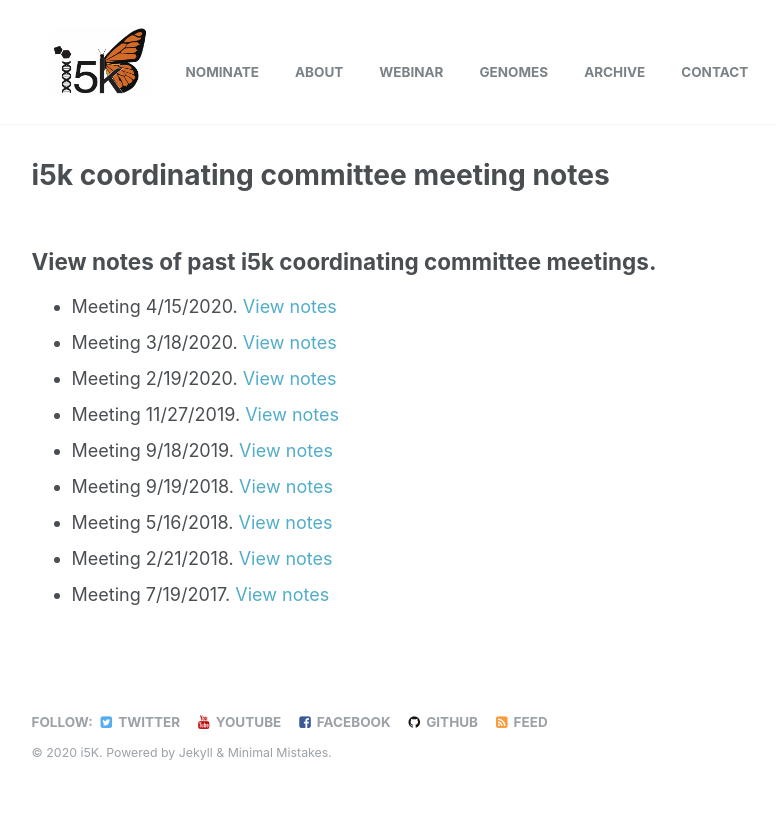
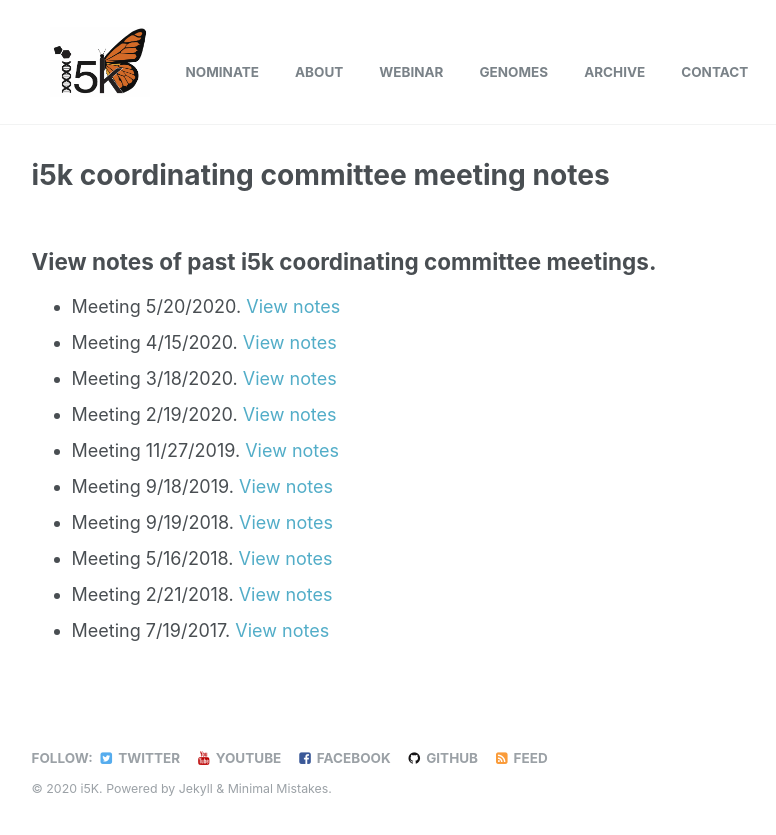
Before and after one commit to i5k/i5k.github.io, a Jekyll site: the page built from _pages/meeting-notes.md, in a window 1280 px wide. Shown: the top 835 px of the page, without its empty margins (250-1026 px from the left). Built offline with Jekyll 4.4.1, drawn with Linux system fonts in a browser that asks for light colours.

Commit message:
Update meeting-notes.md

```diff
--- a/_pages/meeting-notes.md
+++ b/_pages/meeting-notes.md
@@ -6,6 +6,7 @@ permalink: /meeting-notes
 
 ## View notes of past i5k coordinating committee meetings.
 
+* Meeting 5/20/2020. [View notes](/meeting_notes/05-20-2020_Notes)
 * Meeting 4/15/2020. [View notes](/meeting_notes/04-15-2020_Notes)
 * Meeting 3/18/2020. [View notes](/meeting_notes/03-18-2020_Notes)
 * Meeting 2/19/2020. [View notes](/meeting_notes/02-19-2020_Notes)
```
